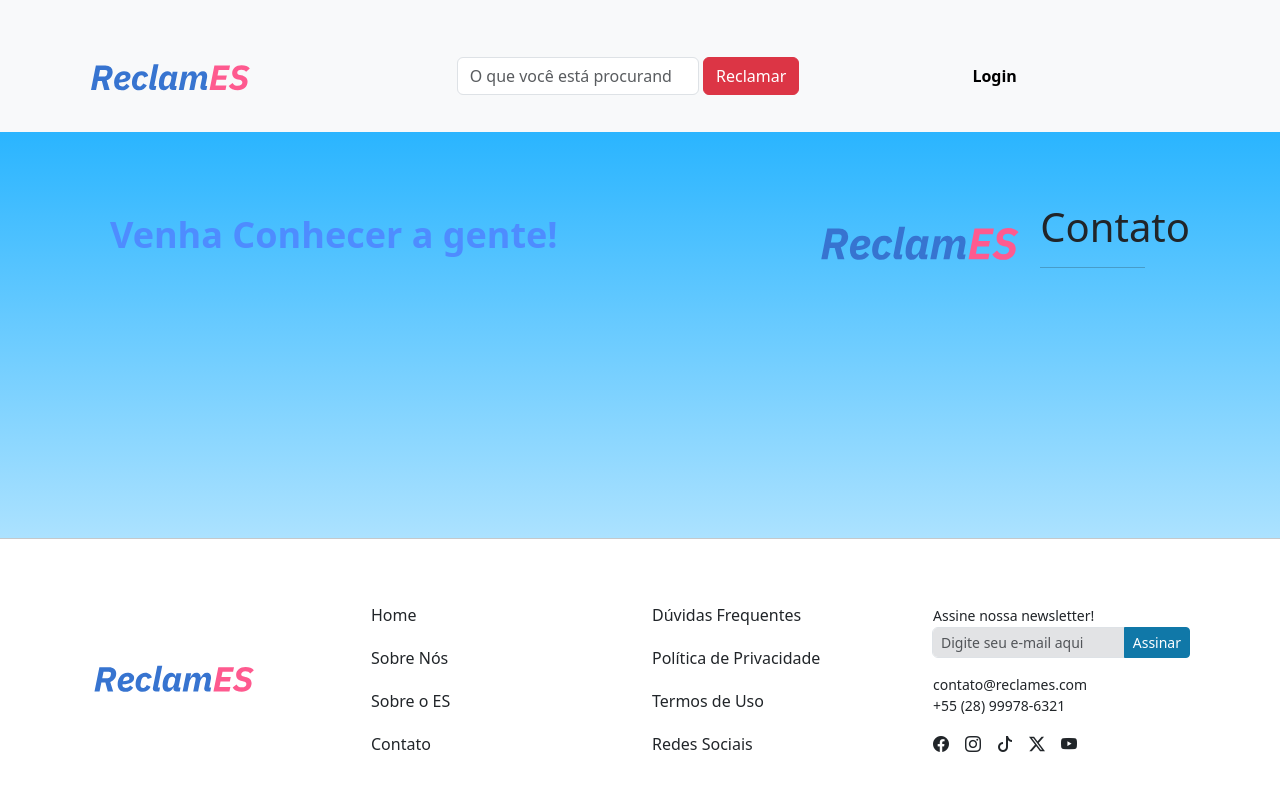
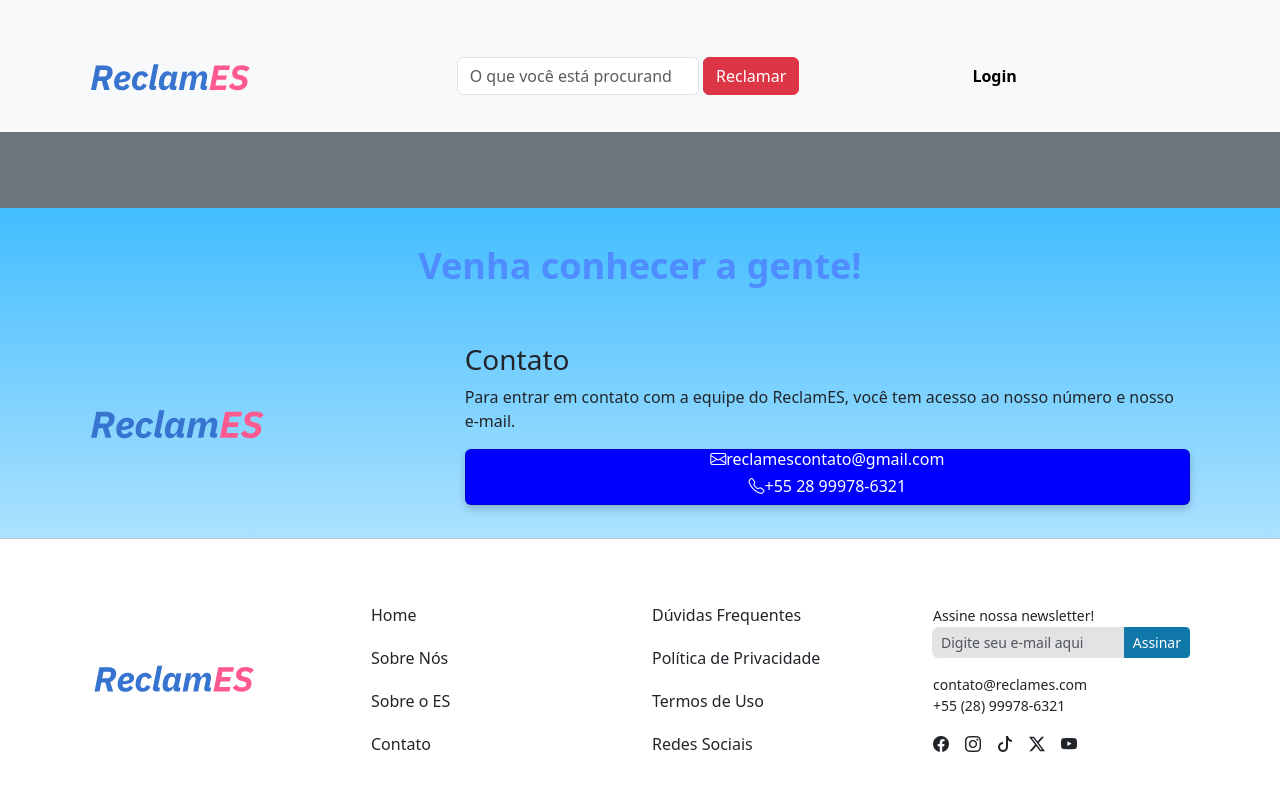
Before and after one commit to ComputerPhilosophe/Reclames, a FastAPI app: page /sobre_nos in a window 1280 px wide. Run offline with FastAPI, Linux system fonts and the light colour scheme; some libraries are stand-ins or nearby versions.

Commit message:
duas paginas criadas

```diff
--- a/static/css/base.css
+++ b/static/css/base.css
@@ -27,6 +27,11 @@ body{
    color: #4e8cff;
 }
 
+.texto-branco{
+   font-size: 16px;
+   color: white;
+}
+
 
 
 .contato-texto {
@@ -34,3 +39,15 @@ body{
    margin-top: 20px;
    display: center;
 }
+
+.card {
+
+   box-shadow: 0 4px 8px 0 rgba(0,0,0,0.2);
+   transition: 0.3s;
+   background-color: blue;
+ }
+
+ .card-image{
+   height: 300px;
+   width: 60px;
+}
--- a/templates/main/pages/sobre_nos.html
+++ b/templates/main/pages/sobre_nos.html
@@ -2,17 +2,20 @@
 {% block subtitulo %}Principal{% endblock %}
 {% block conteudo %}
 
-
-<div class="container">
-    <p class="texto-azul">Venha Conhecer a gente!</p>
-    <img src="/static/img/logo.svg" alt="Logo da sua empresa" class="logo">
+<h3 class="text-center texto-azul" >Venha conhecer a gente!</h3>
+<div class="row">
+    <div class="col-4 d-flex flex-column justify-content-center pt-5">
+        <img src="/static/img/logo.svg" alt="" class="w-50">
+    </div>
+    <div class="col-8 ">
+        <h3 class="mt-5">Contato</h3>
+        <p>Para entrar em contato com a equipe do ReclamES, você tem acesso
+            ao nosso número e nosso e-mail.
+        </p>
+        <div class="card">
+              <h4 class="text-center texto-branco"><i class="bi bi-envelope"></i>reclamescontato@gmail.com</h4>
+              <h4 class="text-center texto-branco"><i class="bi bi-telephone"></i>+55 28 99978-6321</h4>
+          </div>
+    </div>
 </div>
-
-<main>
-    <div class="contato-texto">
-        <h1>Contato</h1>
-        <hr>
-        <p></p>
-    </div>
-</main>
 {% endblock %}
--- a/templates/shared/includes/header.html
+++ b/templates/shared/includes/header.html
@@ -23,4 +23,10 @@
             </div>
         </div>
     </nav>
+<nav class="navbar navbar-expand-lg navbar-light bg-secondary">
+    <div class="container">
+        <div class="row w-20 align-items-center">
+        </div>
+    </div>
+</nav>
 </header>
--- a/templates/shared/pages/base.html
+++ b/templates/shared/pages/base.html
@@ -15,16 +15,20 @@
 <body class="d-flex flex-column min-vh-100">
     {%- set usuario = request.state.usuario -%}
     {% include "includes/header.html" %}
-    <main class="container mt-3">
+
+    <main class="container mt-3 d-flex flex-column">
         <div class="row">
             <div class="col-12">
                 {% include "includes/message.html" %}
             </div>
         </div>
-        {% block conteudo %}{% endblock %}
+        {% block conteudo %}
+
+        {% endblock %}
     </main>
     {% include "includes/footer.html" %}
     <script src="/static/lib/bootstrap/bootstrap.bundle.min.js"></script>
+</article>
 </body>
 
 </html>
```
Also changed, not shown: README.md.
